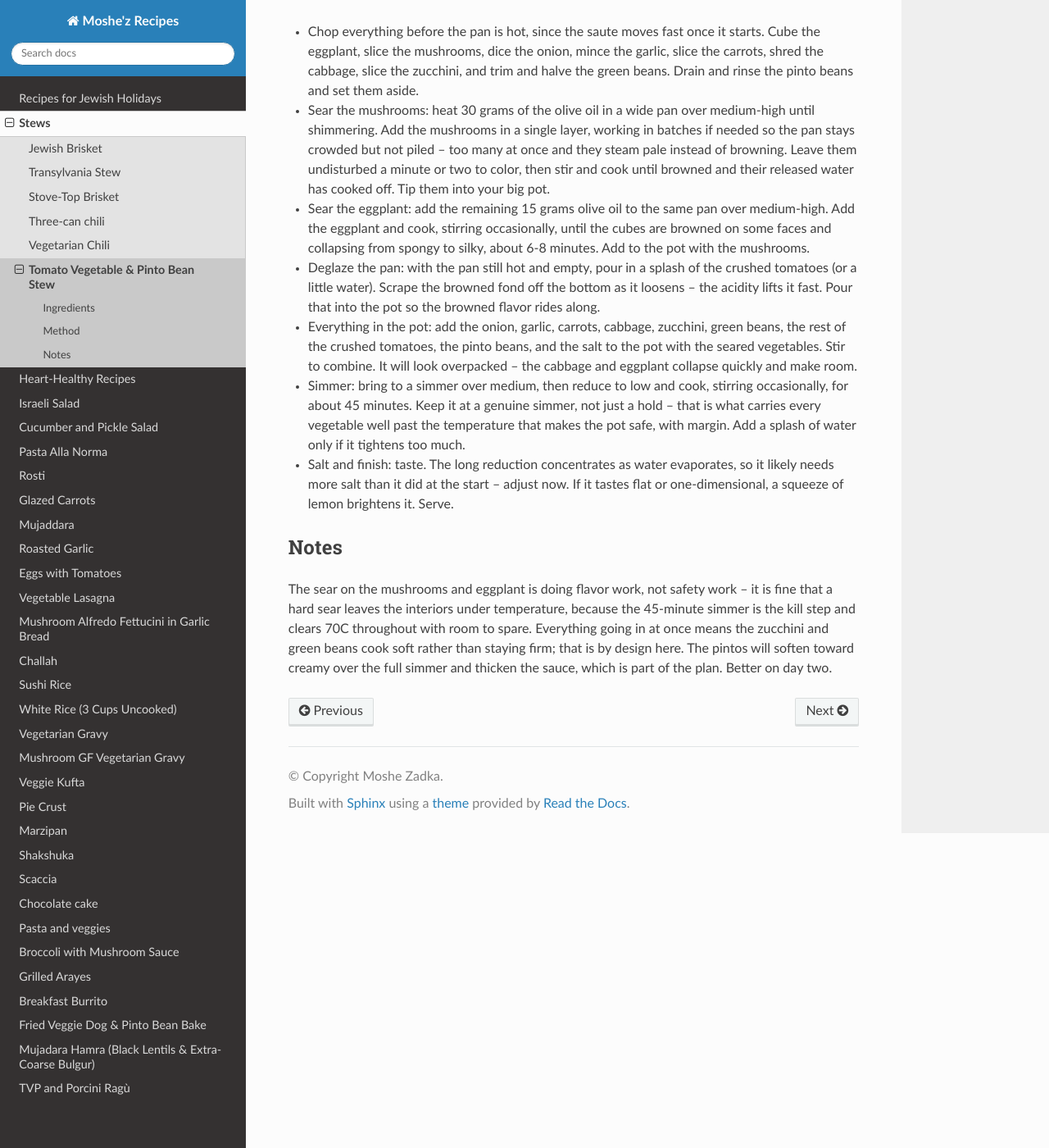
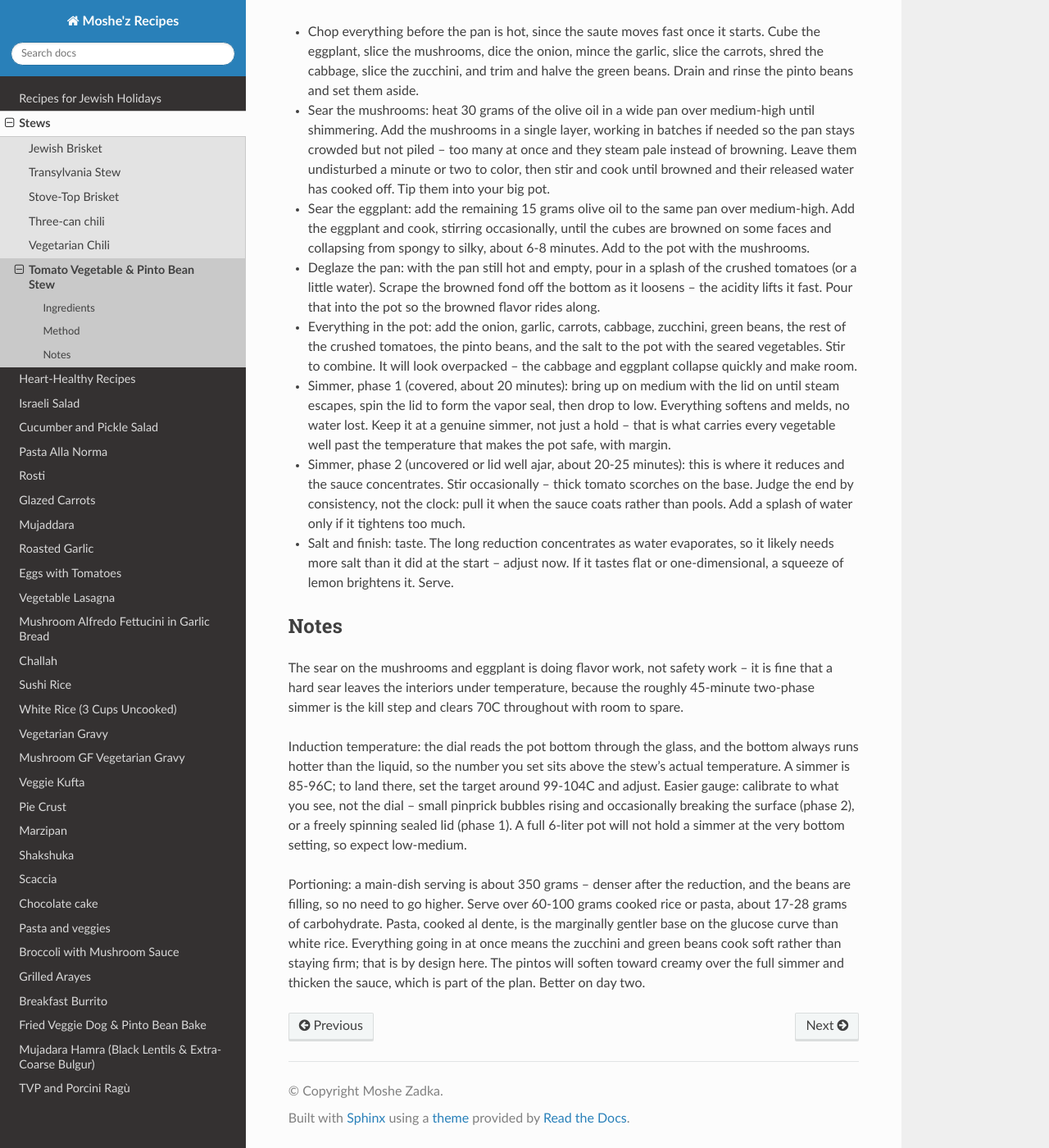
Before and after one commit to moshez/recipes, a Sphinx documentation site: the page built from doc/stews/tomato-vegetable-pinto-bean-stew.rst, in a window 1280 px wide and 1400 px high, scrolled down 677 px. Shown: the whole window at 82% size. Built offline with Sphinx 7.4.7 and the Read the Docs theme 3.1.0, drawn with Linux system fonts in a browser that asks for light colours.

Commit message:
Revise stew simmer to two phases; add induction and portioning notes
Covered vapor-seal phase then uncovered reduction, judged by
consistency. Notes cover induction dial offset vs. actual simmer
temperature and per-serving portions in grams.

Co-Authored-By: Claude Fable 5 <noreply@anthropic.com>
Claude-Session: https://claude.ai/code/session_01Er7TFrnYj6XC9C9HTpGUMz

```diff
--- a/doc/stews/tomato-vegetable-pinto-bean-stew.rst
+++ b/doc/stews/tomato-vegetable-pinto-bean-stew.rst
@@ -62,13 +62,19 @@ Method
   Stir to combine.
   It will look overpacked --
   the cabbage and eggplant collapse quickly and make room.
-* Simmer:
-  bring to a simmer over medium,
-  then reduce to low and cook, stirring occasionally,
-  for about 45 minutes.
+* Simmer, phase 1 (covered, about 20 minutes):
+  bring up on medium with the lid on until steam escapes,
+  spin the lid to form the vapor seal,
+  then drop to low.
+  Everything softens and melds, no water lost.
   Keep it at a genuine simmer, not just a hold --
   that is what carries every vegetable
   well past the temperature that makes the pot safe, with margin.
+* Simmer, phase 2 (uncovered or lid well ajar, about 20-25 minutes):
+  this is where it reduces and the sauce concentrates.
+  Stir occasionally -- thick tomato scorches on the base.
+  Judge the end by consistency, not the clock:
+  pull it when the sauce coats rather than pools.
   Add a splash of water only if it tightens too much.
 * Salt and finish:
   taste.
@@ -85,8 +91,30 @@ Notes
 The sear on the mushrooms and eggplant is doing flavor work,
 not safety work --
 it is fine that a hard sear leaves the interiors under temperature,
-because the 45-minute simmer is the kill step
+because the roughly 45-minute two-phase simmer is the kill step
 and clears 70C throughout with room to spare.
+
+Induction temperature:
+the dial reads the pot bottom through the glass,
+and the bottom always runs hotter than the liquid,
+so the number you set sits above the stew's actual temperature.
+A simmer is 85-96C;
+to land there, set the target around 99-104C and adjust.
+Easier gauge: calibrate to what you see, not the dial --
+small pinprick bubbles rising and occasionally breaking the surface
+(phase 2),
+or a freely spinning sealed lid (phase 1).
+A full 6-liter pot will not hold a simmer at the very bottom setting,
+so expect low-medium.
+
+Portioning:
+a main-dish serving is about 350 grams --
+denser after the reduction, and the beans are filling,
+so no need to go higher.
+Serve over 60-100 grams cooked rice or pasta,
+about 17-28 grams of carbohydrate.
+Pasta, cooked al dente, is the marginally gentler base
+on the glucose curve than white rice.
 Everything going in at once means the zucchini and green beans
 cook soft rather than staying firm; that is by design here.
 The pintos will soften toward creamy over the full simmer
```
